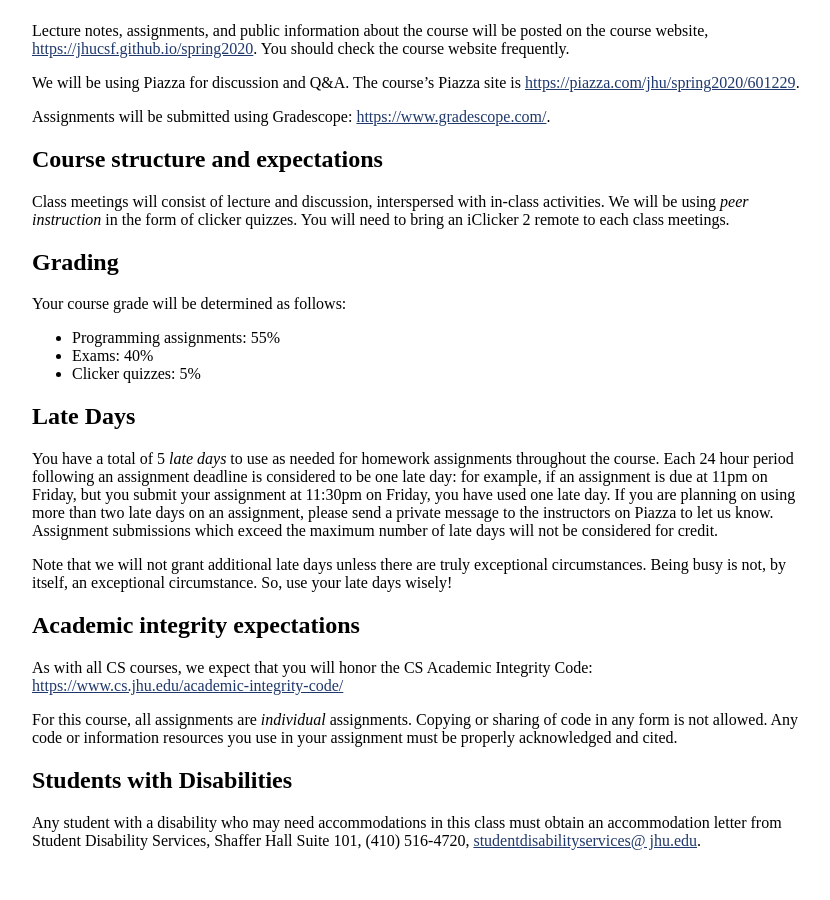
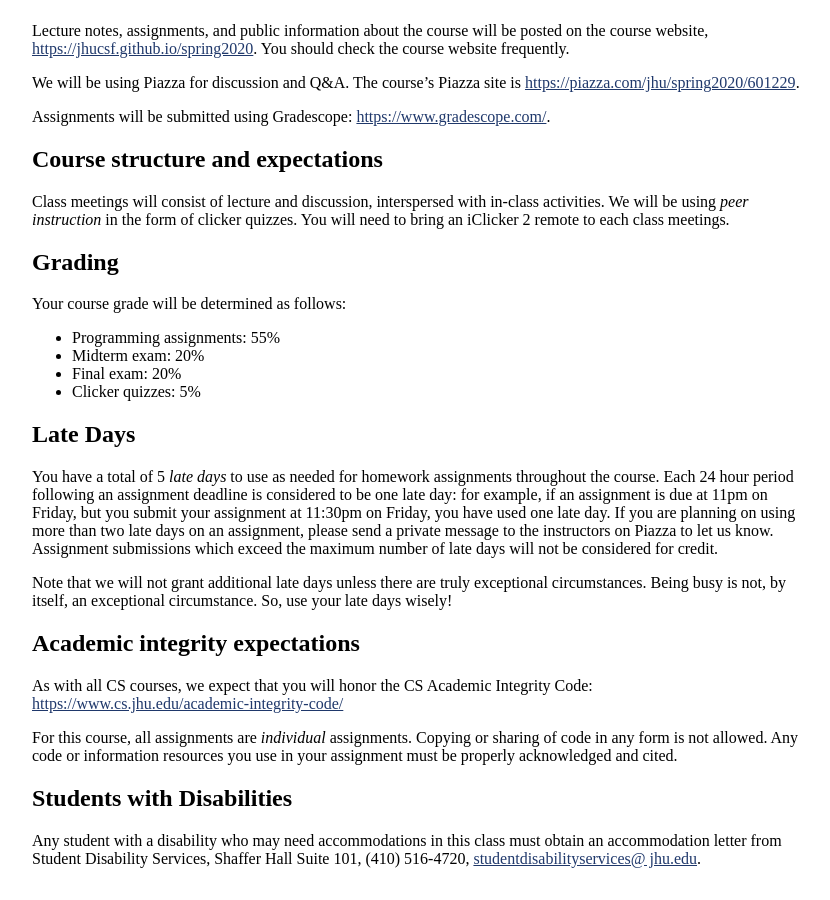
Before and after one commit to jhucsf/spring2020, a Jekyll site: the page built from syllabus.md, in a window 1280 px wide and 900 px high, scrolled down 1244 px. Shown: the whole window, without its empty margins (224-1054 px from the left). Built offline with Jekyll 4.4.1, drawn with Linux system fonts in a browser that asks for light colours.

Commit message:
show midterm and final exam in grading breakdown

```diff
--- a/syllabus.md
+++ b/syllabus.md
@@ -76,7 +76,8 @@ meetings.
 Your course grade will be determined as follows:
 
 * Programming assignments: 55%
-* Exams: 40%
+* Midterm exam: 20%
+* Final exam: 20%
 * Clicker quizzes: 5%
 
 ## Late Days
```
